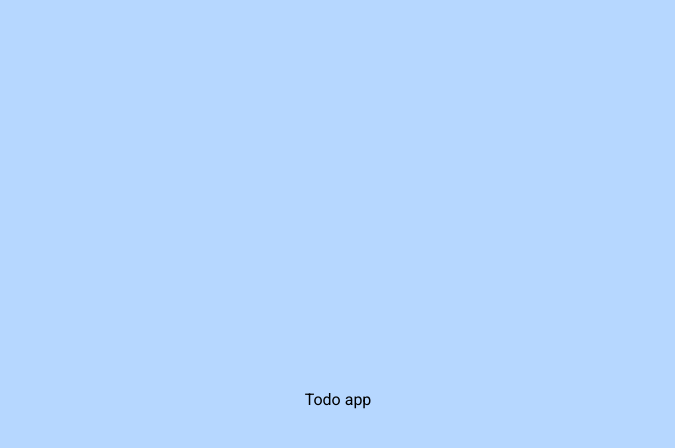
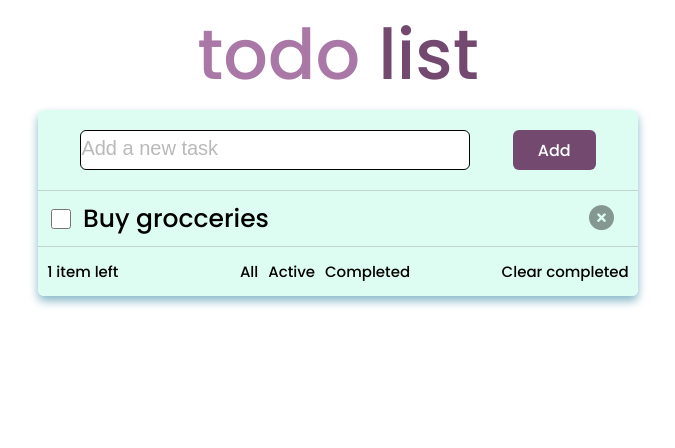
Before and after one commit to YarivGilad/todo-js-start, a website built with Vite: page index.html in a window 1280 px wide. Shown: the whole page, without its empty margins (302-977 px from the left). Built offline with nearby package versions, Linux system fonts and the light colour scheme.

Commit message:
style & html finished

```diff
--- a/index.html
+++ b/index.html
@@ -1,14 +1,45 @@
 <!doctype html>
 <html lang="en">
+
 <head>
   <meta charset="UTF-8" />
   <link rel="icon" type="image/svg+xml" href="/vite.svg" />
   <meta name="viewport" content="width=device-width, initial-scale=1.0" />
   <title>Vite App</title>
   <link rel="stylesheet" href="sass/main.scss">
+  <style>
+    @import url('https://fonts.googleapis.com/css2?family=Pixelify+Sans&family=Poppins:wght@500&family=Rubik:ital,wght@0,300;0,400;0,500;0,600;0,700;1,300&display=swap');
+  </style>
 </head>
+
 <body>
-    <div id="app">Todo app</div>
+  <div class="container">
+    <h1>todo <span>list</span></h1>
+    <div class="wrapper">
+      <form action="" class="user-form">
+        <input type="text" class="task-input" placeholder="Add a new task">
+        <button class="add-button">Add</button>
+      </form>
+      <ul class="todo-list">
+        <li class="todo-item">
+          <input type="checkbox" class="check">
+          <label for="check" class="label-task">Buy grocceries</label>
+          <button class="delete-button"><i class="fa-solid fa-circle-xmark"></i></button>
+        </li>
+      </ul>
+      <footer class="footer">
+        <span>1 item left</span>
+        <div class="filters-box">
+          <button class="filter all">All</button>
+          <button class="filter active">Active</button>
+          <button class="filter completed">Completed</button>
+        </div>
+        <a href="#">Clear completed</a>
+      </footer>
+    </div>
+  </div>
+  <script src="https://kit.fontawesome.com/18ea69b55f.js" crossorigin="anonymous"></script>
   <script type="module" src="js/main.js"></script>
 </body>
+
 </html>
--- a/js/main.js
+++ /dev/null
@@ -1 +0,0 @@
-alert('hello');
--- a/sass/_mixins.scss
+++ b/sass/_mixins.scss
@@ -9,6 +9,6 @@
 @mixin flex-box($dir:row, $jc: center, $ai: center){
   display:flex;
   flex-direction: $dir;
-  justify-content: $jc;
+  // justify-content: $jc;
   align-items: $ai;
 }
--- a/sass/main.scss
+++ b/sass/main.scss
@@ -7,10 +7,145 @@
 /*
 * Add your own CSS code below...
 */
-body{
-  background-color: rgb(182, 215, 255);
+html {
+  font-size: 10px;
+}
 
-  @include flex-box(column, center, center);
+.container {
+  display: flex;
+  align-items: center;
+  flex-direction: column;
+  font-family: Poppins;
+
+  h1 {
+    font-family: Poppins;
+    color: #AA78A6;
+    font-size: 7rem;
+    margin: 2rem 0 2rem 0;
+
+    span {
+      color: darken(#AA78A6, 20%);
+    }
+  }
+
+  .wrapper {
+    background: #d7fdf0d0;
+    width: 60rem;
+    box-shadow: 0px 5px 10px rgb(136, 184, 200);
+    border-radius: 6px;
+
+  }
+
+  .user-form {
+    display: flex;
+    justify-content: space-evenly;
+    margin: 2rem 0 2rem 0;
+
+    ::placeholder {
+      opacity: 0.5;
+      font-size: 2rem;
+
+    }
+
+    .task-input {
+      min-width: 65%;
+      height: 4rem;
+      border-radius: 6px;
+      border: 1px solid;
+    }
+
+    .add-button {
+      background-color: darken(#AA78A6, 20%);
+      border-radius: 6px;
+      color: #fff;
+      cursor: pointer;
+      font-family: Poppins;
+      font-size: 100%;
+      padding: 0 25px;
+
+      &:hover {
+        background: #AA78A6;
+      }
+    }
+  }
+
+  .todo-item {
+    display: flex;
+    // background-color: #008000;
+    position: relative;
+    padding: 1.5rem 0 1.5rem 0;
+    border: 1px solid rgba(128, 128, 128, 0.333);
+    border-right: transparent;
+    border-left: transparent;
+    width: 60rem;
+
+    &:hover {
+      .fa-solid {
+        color: darken(#f41919, 10%);
+        display: block;
+      }
+    }
+
+    .check {
+      display: flex;
+      justify-content: center;
+      align-self: center;
+      width: 2rem;
+      height: 2rem;
+      position: relative;
+      left: 1.3rem;
+
+    }
+
+    .label-task {
+
+      margin-left: 2.5rem;
+      font-size: 2.5rem;
+      font-weight: lighter;
+
+    }
+
+    .delete-button {
+      display: flex;
+      justify-content: flex-end;
+      align-content: flex-end;
+      margin-left: 32rem;
 
 
+      .fa-solid {
+        font-size: 2.5rem;
+        opacity: 0.4;
+      }
+    }
+  }
+
+  .footer {
+    font-size: 1.5rem;
+
+    display: flex;
+    // background-color: tomato;
+    padding: 1rem 0 1rem 0;
+    justify-content: space-around;
+    align-items: center;
+    gap: 7rem;
+
+    .filters-box {
+      margin-left: 3rem;
+    }
+
+    .filter {
+      font-family: Poppins;
+      font-size: 1.5rem;
+      padding: 0.3rem;
+
+      &:hover {
+        border: 1px solid darken(#AA78A6, 20%);
+      }
+
+      .completed {
+        text-decoration: line-through;
+      }
+    }
+  }
+
 }
```
Lines whose indentation alone changed are shown as unchanged.
